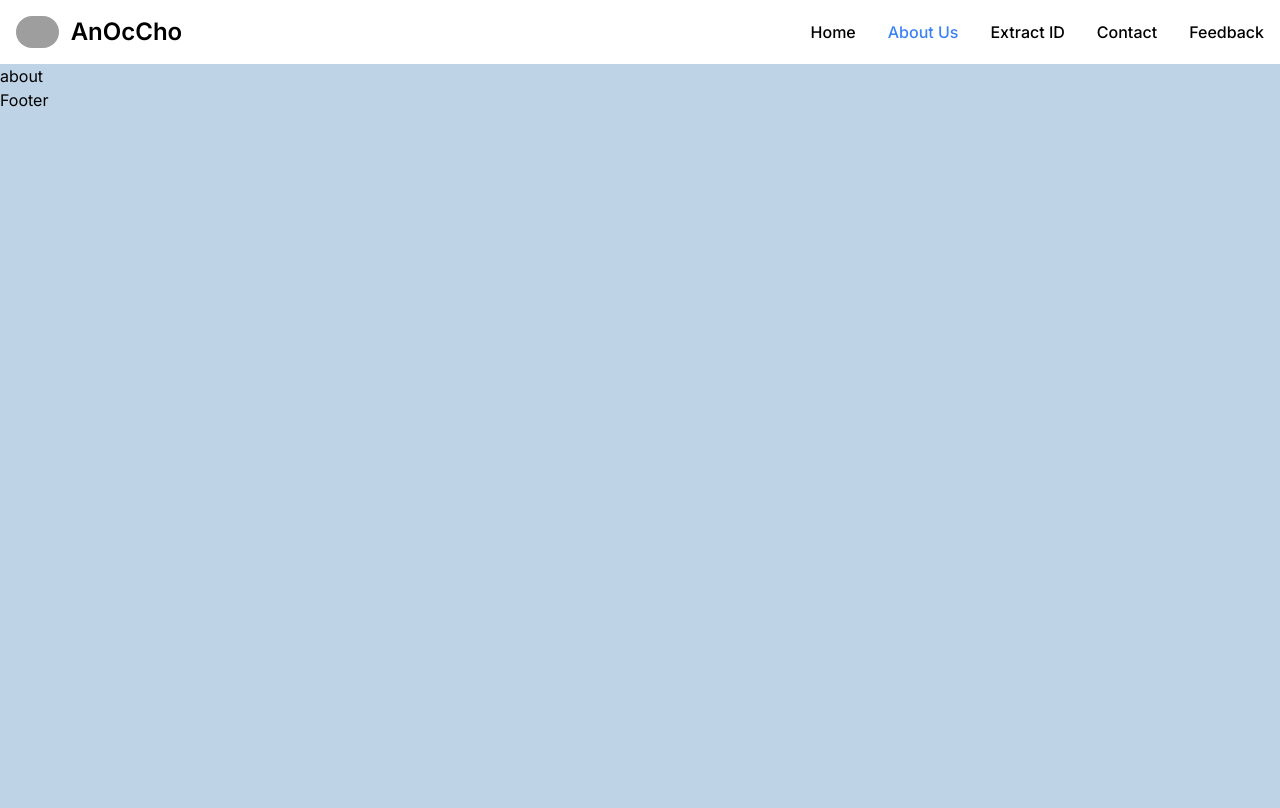
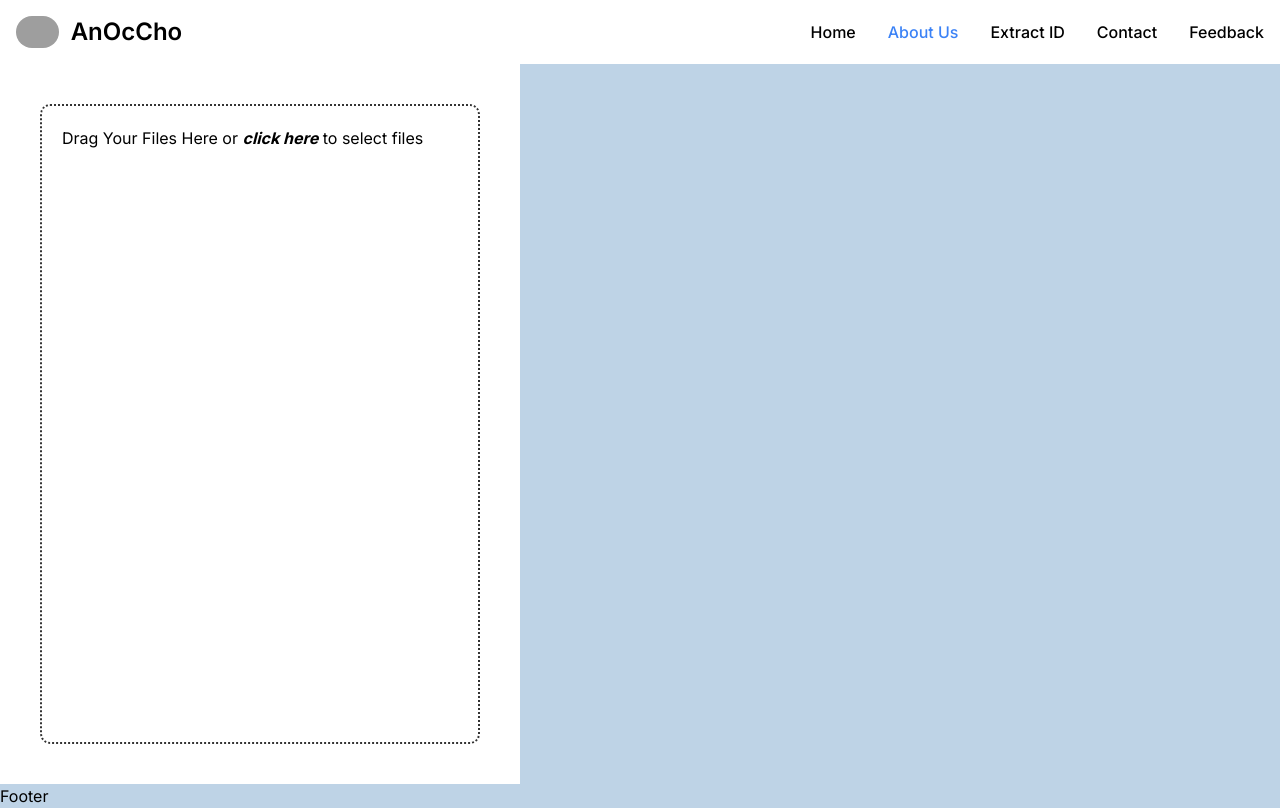
Before and after one commit to CXTNUCE98/extract-id, a Nuxt app: page /about in a window 1280 px wide. Built offline with nearby package versions, Linux system fonts and the light colour scheme; grey boxes are pictures that could not be loaded.

Commit message:
big update drag drop file

```diff
--- a/nuxt.config.ts
+++ b/nuxt.config.ts
@@ -4,6 +4,7 @@ export default defineNuxtConfig({
   imports: {
     dirs: [
       'constants',
+      'composables',
     ],
   },
   app: {
--- /dev/null
+++ b/src/components/DropZone.vue
@@ -0,0 +1,47 @@
+<script setup>
+import { ref, onMounted, onUnmounted } from 'vue'
+const emit = defineEmits(['files-dropped'])
+
+let active = ref(false)
+let inActiveTimeout = null
+
+function setActive() {
+    active.value = true
+    clearTimeout(inActiveTimeout)
+}
+function setInactive() {
+    inActiveTimeout = setTimeout(() => {
+        active.value = false
+    }, 50)
+}
+
+function onDrop(e) {
+    setInactive()
+    emit('files-dropped', [...e.dataTransfer.files])
+}
+
+function preventDefaults(e) {
+    e.preventDefault()
+}
+
+const events = ['dragenter', 'dragover', 'dragleave', 'drop']
+
+onMounted(() => {
+    events.forEach((eventName) => {
+        document.body.addEventListener(eventName, preventDefaults)
+    })
+})
+
+onUnmounted(() => {
+    events.forEach((eventName) => {
+        document.body.removeEventListener(eventName, preventDefaults)
+    })
+})
+</script>
+
+<template>
+    <div :data-active="active" @dragenter.prevent="setActive" @dragover.prevent="setActive"
+        @dragleave.prevent="setInactive" @drop.prevent="onDrop">
+        <slot :dropZoneActive="active"></slot>
+    </div>
+</template>
--- /dev/null
+++ b/src/components/FilePreview.vue
@@ -0,0 +1,95 @@
+<script setup>
+defineProps({
+    file: { type: Object, required: true },
+    tag: { type: String, default: 'div' },
+})
+
+defineEmits(['remove'])
+</script>
+
+<template>
+    <component :is="tag" class="file-preview">
+        <button @click="$emit('remove', file)" class="close-icon">&times;</button>
+        <img :src="file.url" :alt="file.file.name" :title="file.file.name" />
+
+        <span class="status-indicator loading-indicator" v-show="file.status == 'loading'">In Progress</span>
+        <span class="status-indicator success-indicator" v-show="file.status == true">Uploaded</span>
+        <span class="status-indicator failure-indicator" v-show="file.status == false">Error</span>
+    </component>
+</template>
+
+<style scoped>
+.file-preview {
+    width: 400px;
+    margin: 1rem 2.5%;
+    position: relative;
+    aspect-ratio: 4/3;
+    overflow: hidden;
+}
+
+img {
+    width: 100%;
+    height: 100%;
+    display: block;
+    object-fit: cover;
+    object-position: center;
+}
+
+.close-icon,
+.status-indicator {
+    --size: 20px;
+    position: absolute;
+    line-height: var(--size);
+    height: var(--size);
+    border-radius: var(--size);
+    box-shadow: 0 0 5px currentColor;
+    right: 0.25rem;
+    appearance: none;
+    border: 0;
+    padding: 0;
+}
+
+.close-icon {
+    width: var(--size);
+    font-size: var(--size);
+    background: #933;
+    color: #fff;
+    top: 0.25rem;
+    cursor: pointer;
+}
+
+.status-indicator {
+    font-size: calc(0.75 * var(--size));
+    bottom: 0.25rem;
+    padding: 0 10px;
+}
+
+.loading-indicator {
+    animation: pulse 1.5s linear 0s infinite;
+    color: #000;
+}
+
+.success-indicator {
+    background: #6c6;
+    color: #040;
+}
+
+.failure-indicator {
+    background: #933;
+    color: #fff;
+}
+
+@keyframes pulse {
+    0% {
+        background: #fff;
+    }
+
+    50% {
+        background: #ddd;
+    }
+
+    100% {
+        background: #fff;
+    }
+}
+</style>
--- /dev/null
+++ b/src/composables/file-list.ts
@@ -0,0 +1,36 @@
+import { ref } from 'vue'
+
+export default function useFileList() {
+	const files = ref([])
+
+	function addFiles(newFiles) {
+
+		watchEffect(() => {
+			console.log('newFiles: ', newFiles);
+
+		})
+		let newUploadableFiles = [...newFiles].map((file) => new UploadableFile(file)).filter((file) => !fileExists(file.id))
+		files.value = files.value.concat(newUploadableFiles)
+	}
+
+	function fileExists(otherId) {
+		return files.value.some(({ id }) => id === otherId)
+	}
+
+	function removeFile(file) {
+		const index = files.value.indexOf(file)
+
+		if (index > -1) files.value.splice(index, 1)
+	}
+
+	return { files, addFiles, removeFile }
+}
+
+class UploadableFile {
+	constructor(file) {
+		this.file = file
+		this.id = `${file.name}-${file.size}-${file.lastModified}-${file.type}`
+		this.url = URL.createObjectURL(file)
+		this.status = null
+	}
+}
--- /dev/null
+++ b/src/composables/file-uploader.ts
@@ -0,0 +1,38 @@
+import axios from 'axios'
+export async function uploadFile(file) {
+
+	let formData = new FormData()
+	const url = 'http://localhost:9000/upload-file/'
+	formData.append('file', file)
+	console.log('file: ', file);
+	console.log('formData: ', formData);
+	console.log('file: ', file);
+
+	axios.post(url, { file: file }, {
+        headers: {
+            "Content-Type": "multipart/form-data",
+        },
+    })
+        .then(response => {
+            console.log('response: ', response);
+            cardInfo.value = response.data
+        })
+        .catch(error => {
+            console.error('Error:', error);
+        });
+}
+
+export function uploadFiles(files, url) {
+	return Promise.all(files.map((file) => uploadFile(file, url)))
+}
+
+export default function createUploader() {
+	return {
+		uploadFile: function (file) {
+			return uploadFile(file)
+		},
+		uploadFiles: function (files) {
+			return uploadFiles(files)
+		},
+	}
+}
--- a/src/pages/about/index.vue
+++ b/src/pages/about/index.vue
@@ -1,9 +1,68 @@
 <script setup lang="ts">
+import useFileList from "~/composables/file-list"
+import createUploader from "~/composables/file-uploader"
 
+// File Management
+const { files, addFiles, removeFile } = useFileList()
+
+function onInputChange(e) {
+    addFiles(e.target.files)
+    e.target.value = null
+}
+
+// Uploader
+const { uploadFiles } = createUploader('YOUR URL HERE')
 </script>
 
 <template>
-    <div>
-about
+    <div class="w-520px container p-10">
+        <DropZone class="drop-area" @files-dropped="addFiles" #default="{ dropZoneActive }">
+            <label class="flex items-center justify-center cursor-pointer" for="file-input">
+                <span v-if="dropZoneActive">
+                    <span>Drop Them Here</span>
+                    <span class="smaller">to add them</span>
+                </span>
+                <span v-else>
+                    <span>Drag Your Files Here</span>
+                    <span class="smaller">
+                        or <strong><em >click here</em></strong> to select files
+                    </span>
+                </span>
+
+                <input type="file" id="file-input" class="hidden" multiple @change="onInputChange" />
+            </label>
+            <div class="flex gap-2 " v-show="files?.length">
+                <FilePreview v-for="file of files" :key="file.id" :file="file" @remove="removeFile" />
+            </div>
+        </DropZone>
+        <!-- <button @click.prevent="uploadFiles(files)" class="upload-button">Upload</button> -->
     </div>
 </template>
+
+
+<style scoped>
+.container{
+    background: #ffffff;
+}
+
+.drop-area {
+    width: 100%;
+    max-width: 500px;
+    height: 640px;
+    margin: 0 auto;
+    padding: 20px;
+    transition: .2s ease;
+    border: 2px dotted #333;
+    border-radius: 10px;
+}
+
+label {
+    font-size: 16px;
+    cursor: pointer;
+    display: block;
+}
+
+button {
+    cursor: pointer;
+}
+</style>
--- a/src/pages/extract/index.vue
+++ b/src/pages/extract/index.vue
@@ -1,9 +1,10 @@
 <script setup lang="ts">
-import axios from 'axios'
+// import axios from 'axios'
+import useFileList from "~/composables/file-list"
+import createUploader from "~/composables/file-uploader"
 
-// Đường dẫn URL của API
-const apiUrl = 'http://localhost:9000/upload-file/';
-const imageUrl = ref('');
+// const apiUrl = 'http://localhost:9000/upload-file/';
+// const imageUrl = ref('');
 const imgUrl = ref()
 const cardInfo = ref({
     Address: "",
@@ -15,54 +16,53 @@ const cardInfo = ref({
     Nationality: "",
     Sex: "",
 })
-function extractId() {
+// function extractId() {
+//     console.log('imgUrl: ', imgUrl)
+//     axios.post(apiUrl, { file: imgUrl.value }, {
+//         headers: {
+//             "Content-Type": "multipart/form-data",
+//         },
+//     })
+//         .then(response => {
+//             console.log('response: ', response);
+//             cardInfo.value = response.data
+//         })
+//         .catch(error => {
+//             console.error('Error:', error);
+//         });
+// }
 
-    // axios
-    //     .post(apiUrl, imgUrl.value, {
-    //         headers: {
-    //             "Content-Type": "multipart/form-data",
-    //         },
-    //     })
-    //     .then(function (response) {
-    //         console.log("Response:", response);
-    //     })
-    //     .catch(function (error) {
-    //         console.error("Error:", error);
-    //     });
+// function handleChange(file: any, fileList: any) {
+//     // Handle file change event
+//     if (file.raw) {
+//         const reader = new FileReader();
+//         reader.onload = (e) => {
+//             imageUrl.value = e.target?.result as string;
+//         };
+//         reader.readAsDataURL(file.raw);
+//     }
+// };
 
-    axios.post(apiUrl, { file: imgUrl.value }, {
-        headers: {
-            "Content-Type": "multipart/form-data",
-        },
-    })
-        .then(response => {
-            console.log('response: ', response);
-            cardInfo.value = response.data
-        })
-        .catch(error => {
-            console.error('Error:', error);
-        });
+// function handleBeforeUpload(file: any) {
+//     imgUrl.value = file
+//     return true;
+// };
+
+// File Management
+const { files, addFiles, removeFile } = useFileList()
+
+function onInputChange(e) {
+    addFiles(e.target.files)
+    imgUrl.value = e.target.files[0]
+    e.target.value = null
 }
 
-function handleChange(file: any, fileList: any) {
-    // Handle file change event
-    if (file.raw) {
-        const reader = new FileReader();
-        reader.onload = (e) => {
-            imageUrl.value = e.target?.result as string;
-        };
-        reader.readAsDataURL(file.raw);
-    }
-};
+// Uploader
+const { uploadFiles, uploadFile } = createUploader()
 
-function handleBeforeUpload(file: any) {
-    imgUrl.value = file
-    // Validate file before uploading (if needed)
-    return true; // or false to prevent upload
-};
-
-
-
+function uploadImg() {
+    uploadFile(imgUrl)
+}
 </script>
 
 <template>
@@ -72,7 +72,7 @@ function handleBeforeUpload(file: any) {
                 Chip-based Vietnamese ID Card Extractor v2.0
             </h1>
             <div class="flex gap-4 pt-10 h-[700px]">
-                <div class="flex-1 bg-white p-2 rounded-lg flex items-center justify-center">
+                <!-- <div class="flex-1 bg-white p-2 rounded-lg flex items-center justify-center">
                     <div class="h-[400px] w-500px">
                         <h3 class="pb-2">Upload your image :</h3>
 
@@ -85,8 +85,31 @@ function handleBeforeUpload(file: any) {
                             <el-image v-if="imageUrl" :src="imageUrl" style="max-width: 300px;" />
                         </div>
                     </div>
+                </div> -->
+                <div class="w-520px container p-10">
+                    <DropZone class="drop-area" @files-dropped="addFiles" #default="{ dropZoneActive }">
+                        <label class="flex items-center justify-center cursor-pointer" for="file-input">
+                            <span v-if="dropZoneActive">
+                                <span>Drop Them Here</span>
+                                <span class="smaller">to add them</span>
+                            </span>
+                            <span v-else>
+                                <span>Drag Your Files Here</span>
+                                <span class="smaller">
+                                    or <strong><em>click here</em></strong> to select files
+                                </span>
+                            </span>
+
+                            <input type="file" id="file-input" class="hidden" multiple  @change="onInputChange" />
+
+                        </label>
+                        <div class="flex gap-2 " v-show="files?.length">
+                            <FilePreview v-for="file of files" :key="file.id" :file="file" @remove="removeFile" />
+                        </div>
+                    </DropZone>
+                    <!-- <button @click.prevent="uploadFiles(files)" class="upload-button">Upload</button> -->
                 </div>
-                <el-button @click="extractId">extractID</el-button>
+                <el-button @click="uploadImg">extractID</el-button>
                 <div class="flex-1 bg-white p-2 rounded-lg">
                     <div class="p-4">
                         <div class="flex justify-end">
@@ -142,24 +165,25 @@ function handleBeforeUpload(file: any) {
     </div>
 </template>
 <style scoped>
-/* .drop-area {
-    border: 2px dashed #ccc;
-    padding: 20px;
-    text-align: center;
+.container {
+    background: #ffffff;
 }
 
-.file-input {
-  display: none;
+.drop-area {
+    width: 100%;
+    max-width: 500px;
+    height: 600px;
+    margin: 0 auto;
+    padding: 20px;
+    transition: .2s ease;
+    border: 2px dotted #333;
+    border-radius: 10px;
 }
 
-.drop-area img {
-    max-width: 100%;
-    max-height: 200px;
-    margin-top: 10px;
+label {
+    font-size: 16px;
+    cursor: pointer;
+    display: block;
 }
 
-button:disabled {
-    opacity: 0.5;
-    cursor: not-allowed;
-} */
 </style>
```
Also changed, not shown: 1 other file (tests, documents, lock files or other folders).
